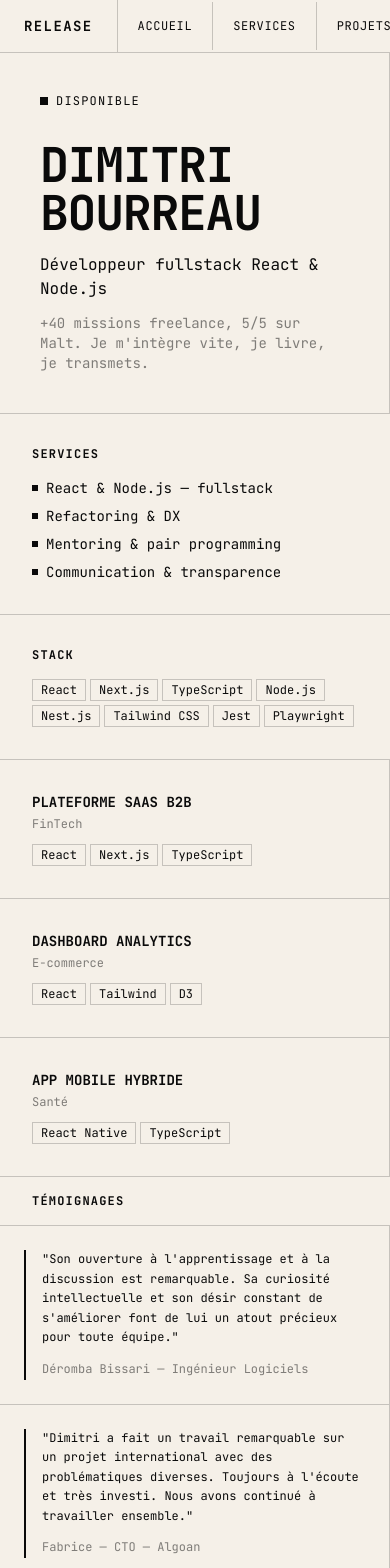
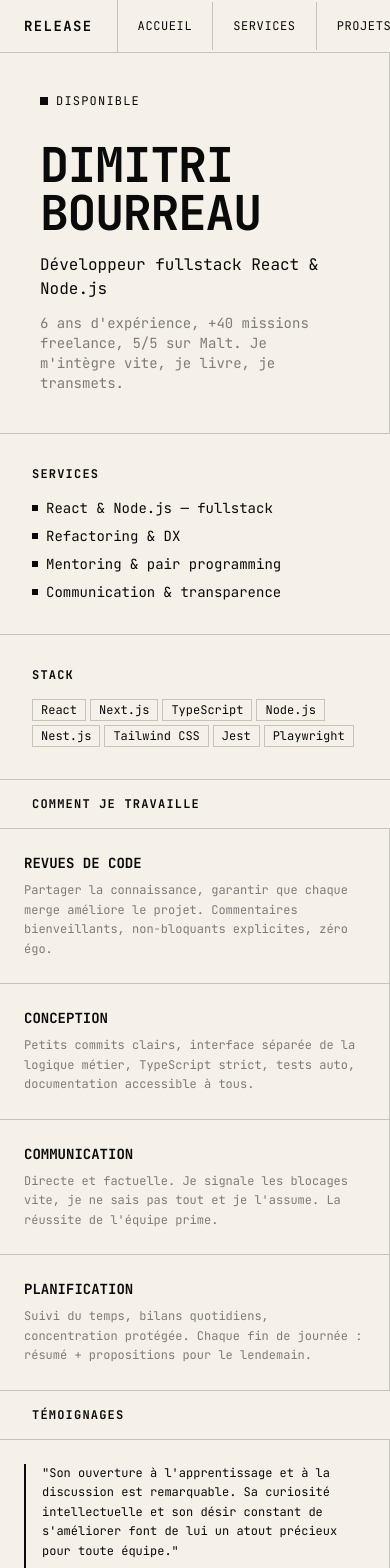
Before and after one commit to dimitri-bourreau/release-dev, a Next.js app: page / in a window 390 px wide. Shown: the top 1568 px of the page. Built offline with nearby package versions, Linux system fonts and the light colour scheme.

Commit message:
feat(v2): update homepage content

```diff
--- a/src/app/page.tsx
+++ b/src/app/page.tsx
@@ -1,3 +1,22 @@
+const approach = [
+  {
+    title: 'Revues de code',
+    desc: 'Partager la connaissance, garantir que chaque merge améliore le projet. Commentaires bienveillants, non-bloquants explicites, zéro égo.',
+  },
+  {
+    title: 'Conception',
+    desc: 'Petits commits clairs, interface séparée de la logique métier, TypeScript strict, tests auto, documentation accessible à tous.',
+  },
+  {
+    title: 'Communication',
+    desc: "Directe et factuelle. Je signale les blocages vite, je ne sais pas tout et je l'assume. La réussite de l'équipe prime.",
+  },
+  {
+    title: 'Planification',
+    desc: 'Suivi du temps, bilans quotidiens, concentration protégée. Chaque fin de journée : résumé + propositions pour le lendemain.',
+  },
+]
+
 const services = [
   'React & Node.js — fullstack',
   'Refactoring & DX',
@@ -6,14 +25,14 @@ const services = [
 ]
 
 const stack = [
-  'React', 'Next.js', 'TypeScript', 'Node.js',
-  'Nest.js', 'Tailwind CSS', 'Jest', 'Playwright',
-]
-
-const projects = [
-  { name: 'Plateforme SaaS B2B', client: 'FinTech', tags: ['React', 'Next.js', 'TypeScript'] },
-  { name: 'Dashboard analytics', client: 'E-commerce', tags: ['React', 'Tailwind', 'D3'] },
-  { name: 'App mobile hybride', client: 'Santé', tags: ['React Native', 'TypeScript'] },
+  'React',
+  'Next.js',
+  'TypeScript',
+  'Node.js',
+  'Nest.js',
+  'Tailwind CSS',
+  'Jest',
+  'Playwright',
 ]
 
 const testimonials = [
@@ -21,50 +40,52 @@ const testimonials = [
     author: 'Déromba Bissari',
     role: 'Ingénieur Logiciels',
     quote:
-      'Son ouverture à l\'apprentissage et à la discussion est remarquable. Sa curiosité intellectuelle et son désir constant de s\'améliorer font de lui un atout précieux pour toute équipe.',
+      "Son ouverture à l'apprentissage et à la discussion est remarquable. Sa curiosité intellectuelle et son désir constant de s'améliorer font de lui un atout précieux pour toute équipe.",
   },
   {
     author: 'Fabrice',
     role: 'CTO — Algoan',
     quote:
-      'Dimitri a fait un travail remarquable sur un projet international avec des problématiques diverses. Toujours à l\'écoute et très investi. Nous avons continué à travailler ensemble.',
+      "Dimitri a fait un travail remarquable sur un projet international avec des problématiques diverses. Toujours à l'écoute et très investi. Nous avons continué à travailler ensemble.",
   },
   {
     author: 'Ted',
     role: 'Founder — EXA Labs',
     quote:
-      'À l\'écoute et investi, Dimitri a su s\'intégrer rapidement malgré les nombreux challenges. Sa bonne humeur et son attention en font le profil idéal.',
+      "À l'écoute et investi, Dimitri a su s'intégrer rapidement malgré les nombreux challenges. Sa bonne humeur et son attention en font le profil idéal.",
   },
   {
     author: 'Baptiste',
     role: 'Développeur Front-End',
     quote:
-      'Grâce à lui, le nivelage des connaissances au sein d\'une équipe se fait naturellement. Ses compétences vont bien au-delà du minimum fonctionnel. Je recommande Dimitri les yeux fermés.',
+      "Grâce à lui, le nivelage des connaissances au sein d'une équipe se fait naturellement. Ses compétences vont bien au-delà du minimum fonctionnel. Je recommande Dimitri les yeux fermés.",
   },
   {
     author: 'Antony',
     role: 'CTO — Tudigo',
-    quote: 'Super collaboration, échanges fluides et à l\'écoute. Je recommande.',
+    quote:
+      "Super collaboration, échanges fluides et à l'écoute. Je recommande.",
   },
   {
     author: 'Thomas',
     role: 'Founder & CTO — Sigilium',
-    quote: 'Dimitri est extrêmement motivé et compétent, il cherche à aller au fond des sujets. Plusieurs missions réussies, un plaisir de travailler ensemble.',
+    quote:
+      'Dimitri est extrêmement motivé et compétent, il cherche à aller au fond des sujets. Plusieurs missions réussies, un plaisir de travailler ensemble.',
   },
 ]
 
 export default function Home() {
   return (
     <div className="min-h-screen">
-      <header className="flex items-center border-b border-border">
-        <span className="border-r border-border px-6 py-4 text-sm font-bold uppercase tracking-widest">
+      <header className="border-border flex items-center border-b">
+        <span className="border-border border-r px-6 py-4 text-sm font-bold tracking-widest uppercase">
           RELEASE
         </span>
         <nav className="flex">
           {['Accueil', 'Services', 'Projets', 'Blog', 'Contact'].map((item) => (
             <span
               key={item}
-              className="cursor-pointer border-r border-border px-5 py-4 text-xs uppercase tracking-wider transition-colors hover:bg-fg hover:text-bg"
+              className="border-border hover:bg-fg hover:text-bg cursor-pointer border-r px-5 py-4 text-xs tracking-wider uppercase transition-colors"
             >
               {item}
             </span>
@@ -73,37 +94,49 @@ export default function Home() {
       </header>
 
       <div className="grid md:grid-cols-[2fr_1fr]">
-        <section className="row-span-2 border-b border-r border-border p-10 md:p-16">
+        <section className="border-border row-span-2 border-r border-b p-10 md:p-16">
           <div className="mb-8 flex items-center gap-2">
-            <span className="h-2 w-2 bg-fg" />
-            <span className="text-xs uppercase tracking-widest">Disponible</span>
+            <span className="bg-fg h-2 w-2" />
+            <span className="text-xs tracking-widest uppercase">
+              Disponible
+            </span>
           </div>
-          <h1 className="mb-4 text-5xl font-bold uppercase tracking-tight md:text-7xl">
+          <h1 className="mb-4 text-5xl font-bold tracking-tight uppercase md:text-7xl">
             Dimitri Bourreau
           </h1>
-          <p className="mb-3 text-base">Développeur fullstack React & Node.js</p>
-          <p className="max-w-md text-sm text-muted">
-            +40 missions freelance, 5/5 sur Malt. Je m&apos;intègre vite, je livre, je transmets.
+          <p className="mb-3 text-base">
+            Développeur fullstack React & Node.js
+          </p>
+          <p className="text-muted max-w-md text-sm">
+            6 ans d&apos;expérience, +40 missions freelance, 5/5 sur Malt. Je
+            m&apos;intègre vite, je livre, je transmets.
           </p>
         </section>
 
-        <section className="border-b border-border p-8">
-          <h2 className="mb-4 text-xs font-bold uppercase tracking-widest">Services</h2>
+        <section className="border-border border-b p-8">
+          <h2 className="mb-4 text-xs font-bold tracking-widest uppercase">
+            Services
+          </h2>
           <ul className="space-y-2">
             {services.map((s) => (
               <li key={s} className="flex items-center gap-2 text-sm">
-                <span className="h-1.5 w-1.5 bg-fg" />
+                <span className="bg-fg h-1.5 w-1.5" />
                 {s}
               </li>
             ))}
           </ul>
         </section>
 
-        <section className="border-b border-border p-8">
-          <h2 className="mb-4 text-xs font-bold uppercase tracking-widest">Stack</h2>
+        <section className="border-border border-b p-8">
+          <h2 className="mb-4 text-xs font-bold tracking-widest uppercase">
+            Stack
+          </h2>
           <div className="flex flex-wrap gap-1">
             {stack.map((tech) => (
-              <span key={tech} className="border border-border px-2 py-0.5 text-xs">
+              <span
+                key={tech}
+                className="border-border border px-2 py-0.5 text-xs"
+              >
                 {tech}
               </span>
             ))}
@@ -111,32 +144,35 @@ export default function Home() {
         </section>
       </div>
 
-      <div className="grid md:grid-cols-3">
-        {projects.map((p) => (
-          <section key={p.name} className="border-b border-r border-border p-8">
-            <h3 className="mb-1 text-sm font-bold uppercase">{p.name}</h3>
-            <p className="mb-3 text-xs text-muted">{p.client}</p>
-            <div className="flex flex-wrap gap-1">
-              {p.tags.map((tag) => (
-                <span key={tag} className="border border-border px-2 py-0.5 text-xs">
-                  {tag}
-                </span>
+      <section>
+        <h2 className="border-border border-b px-8 py-4 text-xs font-bold tracking-widest uppercase">
+          Comment je travaille
+        </h2>
+        <div className="grid md:grid-cols-2 lg:grid-cols-4">
+          {approach.map((a) => (
+            <div key={a.title} className="border-border border-r border-b p-6">
+              <h3 className="mb-2 text-sm font-bold uppercase">{a.title}</h3>
+              <p className="text-muted text-xs leading-relaxed">{a.desc}</p>
+            </div>
           ))}
         </div>
       </section>
-        ))}
-      </div>
 
-      <section className="border-b border-border">
-        <h2 className="border-b border-border px-8 py-4 text-xs font-bold uppercase tracking-widest">
+      <section className="border-border border-b">
+        <h2 className="border-border border-b px-8 py-4 text-xs font-bold tracking-widest uppercase">
           Témoignages
         </h2>
         <div className="grid md:grid-cols-2 lg:grid-cols-3">
           {testimonials.map((t) => (
-            <div key={t.author} className="border-b border-r border-border p-6 md:border-b-0">
-              <blockquote className="border-l-2 border-fg pl-4">
-                <p className="mb-2 text-xs leading-relaxed">&quot;{t.quote}&quot;</p>
-                <cite className="text-xs text-muted not-italic">
+            <div
+              key={t.author}
+              className="border-border border-r border-b p-6 md:border-b-0"
+            >
+              <blockquote className="border-fg border-l-2 pl-4">
+                <p className="mb-2 text-xs leading-relaxed">
+                  &quot;{t.quote}&quot;
+                </p>
+                <cite className="text-muted text-xs not-italic">
                   {t.author} — {t.role}
                 </cite>
               </blockquote>
@@ -145,16 +181,20 @@ export default function Home() {
         </div>
       </section>
 
-      <footer className="flex flex-wrap items-center border-t border-border">
-        {['LinkedIn', 'Malt', 'GitHub', 'dimitri@release-dev.com'].map((link) => (
+      <footer className="border-border flex flex-wrap items-center border-t">
+        {['LinkedIn', 'Malt', 'GitHub', 'dimitri@release-dev.com'].map(
+          (link) => (
             <span
               key={link}
-            className="cursor-pointer border-r border-border px-4 py-3 text-xs uppercase tracking-wider transition-colors hover:bg-fg hover:text-bg"
+              className="border-border hover:bg-fg hover:text-bg cursor-pointer border-r px-4 py-3 text-xs tracking-wider uppercase transition-colors"
             >
               {link}
             </span>
-        ))}
-        <span className="ml-auto px-4 py-3 text-xs text-muted">© 2026 RELEASE</span>
+          ),
+        )}
+        <span className="text-muted ml-auto px-4 py-3 text-xs">
+          © 2026 RELEASE
+        </span>
       </footer>
     </div>
   )
```
Lines whose indentation alone changed are shown as unchanged.
